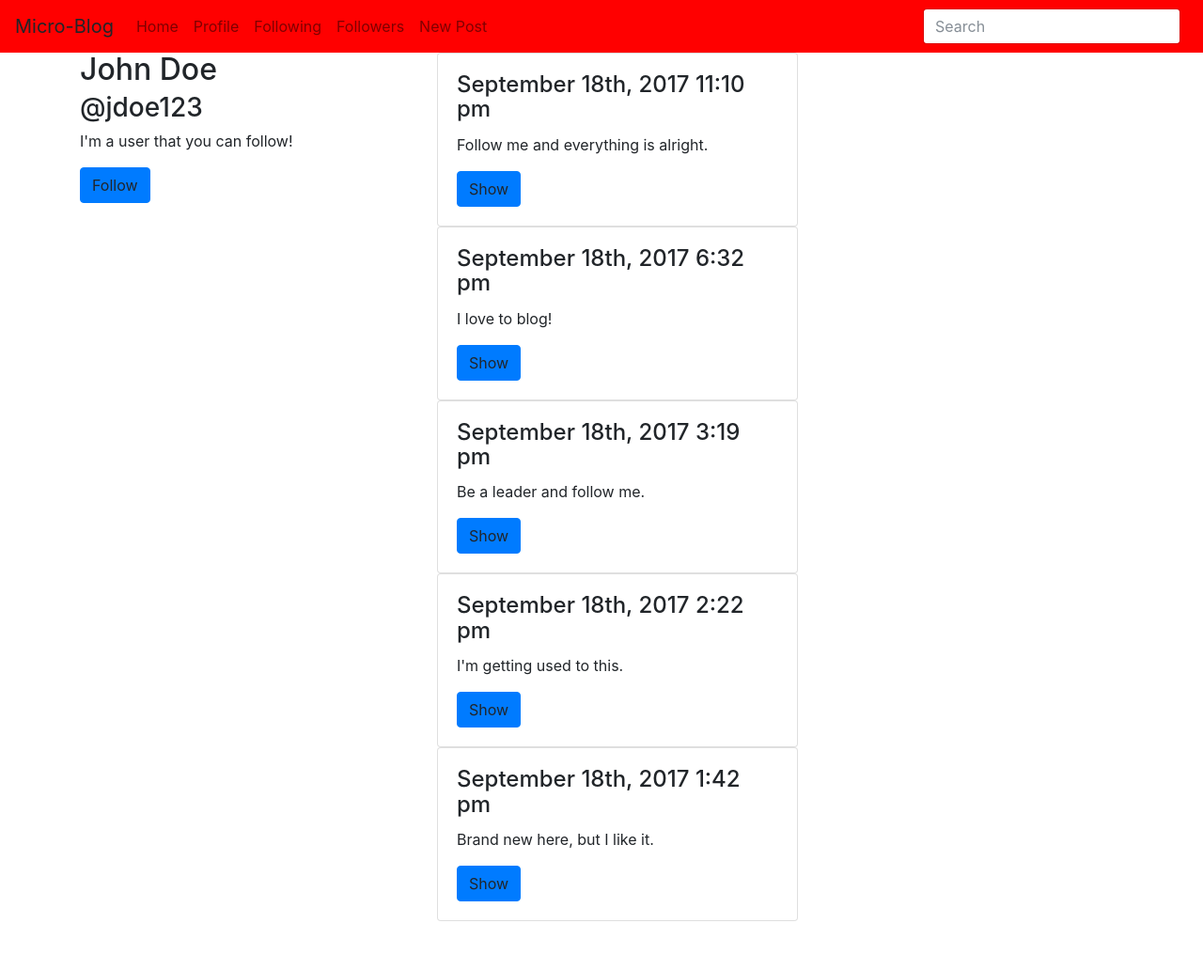
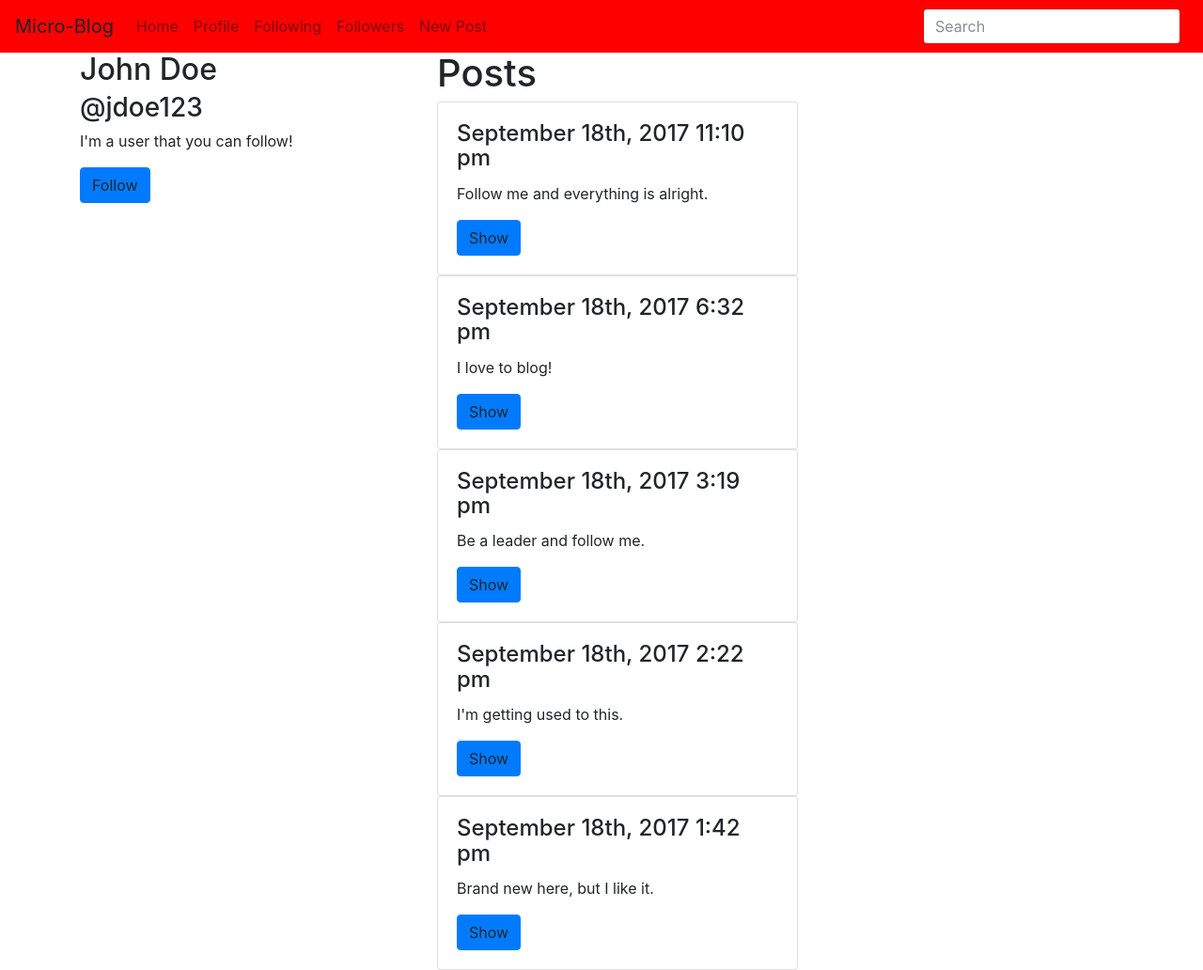
Before and after one commit to DJKullas/CS4550, a plain HTML site: page hw02/user-show.html in a window 1280 px wide. Shown: the whole page at 94% size. Before the commit the page ends 980 px from the top, so only its background shows below. Drawn offline with nearby package versions, Linux system fonts and the light colour scheme.

Commit message:
Added Posts line

```diff
--- a/hw02/user-show.html
+++ b/hw02/user-show.html
@@ -48,6 +48,7 @@
           </div>
         </div>
         <div class="col-md-8">
+          <h1>Posts</h1>
           <div class="card" style="width: 24rem;">
             <div class="card-body">
               <h4 class="card-title">September 18th, 2017 11:10 pm</h4>
```
